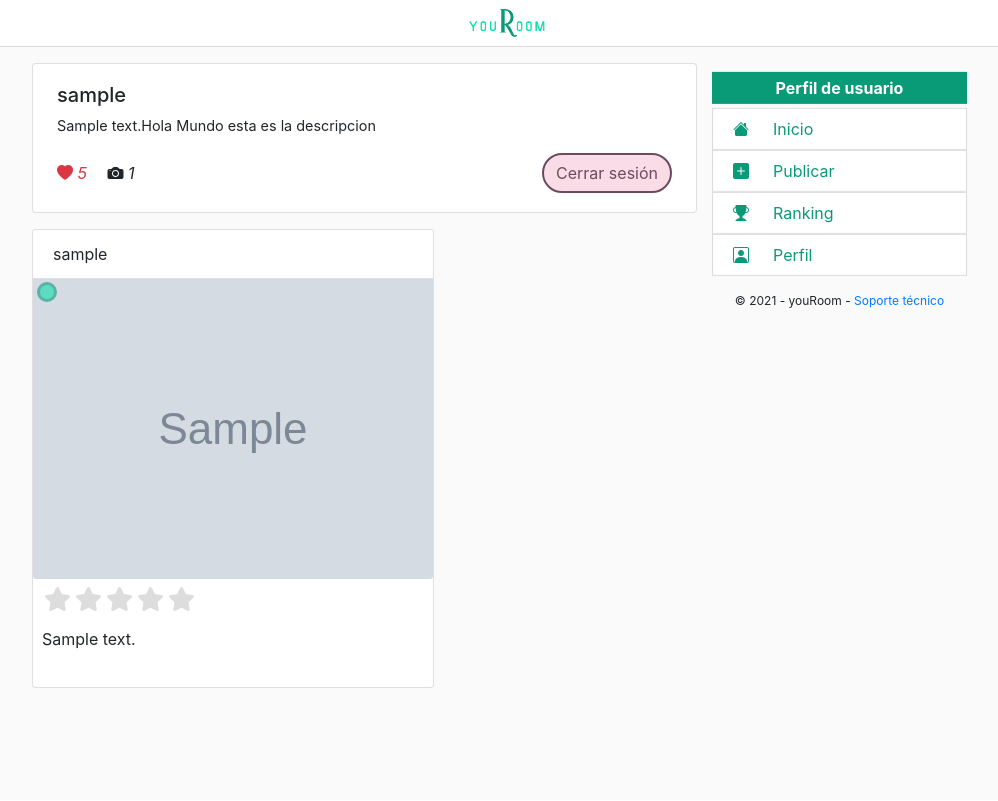
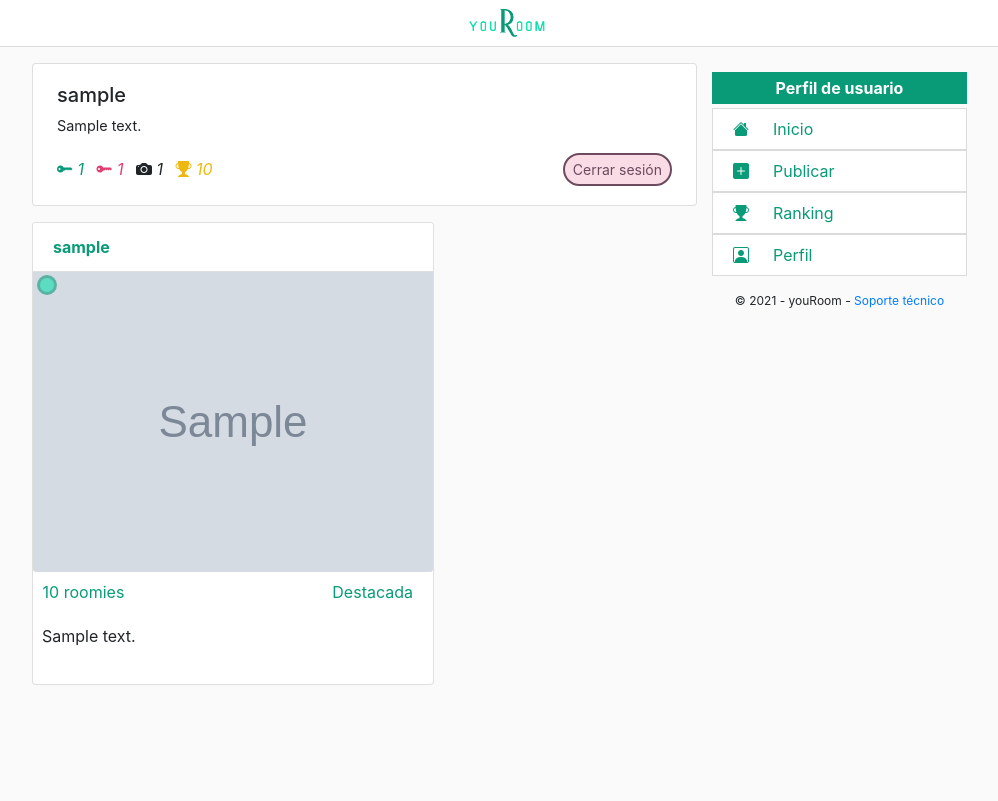
Before and after one commit to youRoom-ISPP/youRoom, a Django app: page /perfil/ in a window 1280 px wide. Shown: the whole page, without its empty margins (133-1131 px from the left). Before the commit the page ends 688 px from the top, so only its background shows below. Run offline with Django 3.2, Linux system fonts and the light colour scheme; a user stored in the database is signed in; tables that the repository leaves empty hold one stand-in row (values such as "Sample post"); grey boxes marked "Sample" are stand-in pictures; some libraries are stand-ins or nearby versions.

Commit message:
Implementar frontend destacar de publicaciones-#38
Añadido destacado de publicaciones, estilos y ajustes para integración con backend. Modificación del timeline para imposibilitar la autovaloración de publicaciones.

```diff
--- a/youroom/perfil/views.py
+++ b/youroom/perfil/views.py
@@ -19,4 +19,5 @@ class PerfilView(TemplateView):
         context['publicaciones'] = publicaciones
         context['numPublicaciones'] = publicaciones.count()
         context['user'] = usuario
+        context['vidasTotales'] = cont.numVidasCompradas + cont.numVidasSemanales
         return context
--- a/youroom/static/css/custom.css
+++ b/youroom/static/css/custom.css
@@ -39,6 +39,7 @@ input[type="file"] {
 .btn-cancelar-publicacion:focus {
     background-color: #6C4B5E;
     color: #F9DCE5;
+    border: 2px solid #F9DCE5;
 }
 
 .item-subir-foto {
@@ -68,8 +69,35 @@ input[type="file"] {
     margin-top: 16px;
 }
 
+.boton-destacar {
+    background-color: #77fdde!important;
+    border: 2px solid #099A78!important;
+    border-radius: 30px;
+    color: #086952;
+    padding: 0 0.8rem;
+    height: 80%;
+}
+
+.boton-destacar:hover,
+.boton-destacar:active {
+    background-color: #099A78!important;
+    border-color: #77fdde!important;
+    color: #77fdde!important;
+}
+
+.destacada {
+    color: #099A78;
+    font-size: 1em;
+}
+
+.puntos{
+    color: #099A78;
+    font-size: 1em;
+    margin-left: -0.65rem;
+}
+
 .boton {
-    background-color: #0DDFAD;
+    background-color: #77fdde;
     border: 2px solid #099A78;
     border-radius: 30px;
     color: #086952;
@@ -81,8 +109,8 @@ input[type="file"] {
 .boton:active,
 .boton:focus {
     background-color: #099A78!important;
-    border-color: #0DDFAD!important;
-    color: #0DDFAD!important;
+    border-color: #77fdde!important;
+    color: #77fdde!important;
 }
 
 .titulo-accion {
@@ -120,16 +148,18 @@ input[type="file"] {
     transition-duration: 0.4s;
 }
 
+.vida-semanal {
+    color: #099A78!important;
+}
+
+.vida-comprada {
+    color: #DE3F72 !important;
+}
+
 .b-publicar {
     padding-left: 1.2rem;
     padding-right: 1.2rem;
 }
-
-/* .container-pegajoso {
-    position: sticky;
-    top:0px;
-    z-index:100;
-} */
 
 @media (max-width: 767px) {
     .header-mobile {
--- /dev/null
+++ b/youroom/static/js/perfil.js
@@ -0,0 +1,20 @@
+$(document).ready(function(){
+    $("#vida-semanal").click(function(){
+        $("[data-toggle='vida-semanal']").popover('show');
+    });
+});
+$(document).ready(function(){
+    $("#vida-comprada").click(function(){
+        $("[data-toggle='vida-comprada']").popover('show');
+    });
+});
+$(document).ready(function(){
+    $("#publicaciones-totales").click(function(){
+        $("[data-toggle='publicaciones-totales']").popover('show');
+    });
+});
+$(document).ready(function(){
+    $("#puntos-totales").click(function(){
+        $("[data-toggle='puntos-totales']").popover('show');
+    });
+});
--- a/youroom/templates/base/base.html
+++ b/youroom/templates/base/base.html
@@ -109,5 +109,6 @@
     <script src="{% static 'js/bootstrap.min.js' %}"></script>
     <script src="{% static 'js/publicacion.js' %}"></script>
     <script src="{% static 'js/valoracion.js' %}"></script>
+    <script src="{% static 'js/perfil.js' %}"></script>
 </body>
 </html>
--- /dev/null
+++ b/youroom/templates/perfil/destacado.html
@@ -0,0 +1,47 @@
+<div class="modal fade" id="modalDestacarP{{p.id}}" tabindex="-1" data-backdrop="static" aria-labelledby="modalDestacarP" aria-hidden="true">
+    <div class="modal-dialog modal-dialog-centered">
+        <div class="modal-content">
+            <div class="modal-body">
+                <div class="row">
+                    <div class="col-12">
+                        <!-- Modal para destacar publicación -->
+                        {% if cont.estaActivo is False %}
+                        <!-- Si es premium -->
+                        {% if cont.perfil.totalPuntos >= 50 %}
+                        <!-- Si tiene mas de 50 pts -->
+                        <p class="text-center">¿Seguro que quieres destacar la publicación?<br>Perderás el 10% de tus puntos de ranking.</p>
+                        <div class="text-center">
+                            <a class="btn btn-primary boton" href="{% url 'destacar_publicacion' p.id %}">Sí, quiero destacar la publicación</a>
+                            <button type="button" class="btn btn-cancelar-publicacion" data-dismiss="modal">No quiero</button>
+                        </div>
+                        {% else %}
+                        <!-- Si tiene menos de 50 pts -->
+                        <p class="text-center">No puedes destacar la publicación<br>Necesitas al menos 50 puntos para destacar una publicación.</p>
+                        <div class="text-center">
+                            <button type="button" class="btn btn-cancelar-publicacion" data-dismiss="modal">Cancelar</button>
+                        </div>
+                        {% endif %}
+                        {% else %}
+                        <!-- Si no es premium -->
+                        {% if vidasTotales >= 2 %}
+                        <!-- Tiene 2 vidas o mas -->
+                        <p class="text-center">¿Seguro que quieres destacar la publicación?<br>Gastarás 2 keys priorizando las semanales.</p>
+                        <div class="text-center">
+                            <a class="btn btn-primary boton" href="{% url 'destacar_publicacion' p.id %}">Sí, quiero destacar la publicación</a>
+                            <button type="button" class="btn btn-cancelar-publicacion" data-dismiss="modal">No quiero</button>
+                        </div>
+                        {% else %}
+                        <!-- Tiene menos de 2 vidas -->
+                        <p class="text-center">No puedes destacar la publicación<br>Necesitas al menos 2 keys para poder destacar la publicación.</p>
+                        <div class="text-center">
+                            <a class="btn btn-primary boton" href="#">Quiero comprar keys</a>
+                            <button type="button" class="btn btn-cancelar-publicacion" data-dismiss="modal">Cancelar</button>
+                        </div>
+                        {% endif %}
+                        {% endif %}
+                    </div>
+                </div>
+            </div>
+        </div>
+    </div>
+</div>
--- a/youroom/templates/perfil/perfil.html
+++ b/youroom/templates/perfil/perfil.html
@@ -12,49 +12,71 @@
         </div>
         <section class="row">
             <div class="col-12">
-                <p class="descripcion-usuario">{{user.descripcion}}Hola Mundo esta es la descripcion</p>
+                <p class="descripcion-usuario">{{user.descripcion}}</p>
             </div>
             <div class="col-6 align-self-center">
-                <i class="bi bi-heart-fill text-danger"> 5 </i>
-                <i class="bi bi-camera-fill ml-3"> 1 </i>
+                {% if cont.estaActivo is True %}
+                <span id="vida-semanal" data-toggle="vida-semanal" data-trigger="click" data-placement="top"
+                    data-content="Keys semanales">
+                    <i class="bi bi-key-fill vida-semanal" alt> {{cont.numVidasSemanales}} </i>
+                </span>
+                <span id="vida-comprada" data-toggle="vida-comprada" data-trigger="click" data-placement="top"
+                    data-content="Keys compradas">
+                    <i class="bi bi-key-fill ml-2 vida-comprada"> {{cont.numVidasCompradas}} </i>
+                </span>
+                {% endif %}
+                <span id="publicaciones-totales" data-toggle="publicaciones-totales" data-trigger="click"
+                    data-placement="top" data-content="Publicaciones totales">
+                    <i class="bi bi-camera-fill ml-2"> {{numPublicaciones}} </i>
+                </span>
+                <span id="puntos-totales" data-toggle="puntos-totales" data-trigger="click" data-placement="top"
+                    data-content="Roomies">
+                    <i class="bi bi-trophy-fill primero ml-2"> {{user.totalPuntos}} </i>
+                </span>
             </div>
             <div class="col-6 d-flex justify-content-end">
-                <a class="btn btn-primary btn-cancelar-publicacion" href="{% url 'logout' %}">Cerrar sesión</a>
+                <a class="btn btn-primary btn-sm btn-cancelar-publicacion" href="{% url 'logout' %}">Cerrar sesión</a>
             </div>
         </section>
     </header>
 </div>
 <div class="row">
+    <div class="pt-sm-3 timeline">
         {% for p in publicaciones %}
-    <div class="pt-sm-3 timeline">
-        <div class="card">
+        <div>
+            <div class="card mb-3">
                 <div class="card-header bg-white">
-                {{p.usuario.user.username}}
+                    <strong class="timeline-user">{{p.usuario.user.username}}</strong>
                 </div>
                 <div class="container-visor-timeline">
                     <img src="{{p.imagen.url}}" class="card-img-bottom">
                     {% for e in p.etiqueta_set.all %}
                     {% localize off %}
-                <a target="_blank" href="{{e.enlace}}"><div id="{{e.nombre}}" class="etiqueta" style="left: {{e.coord_x}}%; top: {{e.coord_y}}%;"></div></a>
+                    <a target="_blank" href="{{e.enlace}}">
+                        <div id="{{e.nombre}}" class="etiqueta" style="left: {{e.coord_x}}%; top: {{e.coord_y}}%;">
+                        </div>
+                    </a>
                     {% endlocalize %}
                     {% endfor %}
                 </div>
                 <div class="card-body cuerpo-tarjeta">
-                <div class="row pl-1 bg-white">
-                    <fieldset class="rating">
-                        <input type="radio" id="star5-r{{p.id}}" name="rating-r{{p.id}}" value="5" />
-                        <label class="full" for="star5-r{{p.id}}" title="5 estrellas"></label>
-                        <input type="radio" id="star4-r{{p.id}}" name="rating-r{{p.id}}" value="4" />
-                        <label class="full" for="star4-r{{p.id}}" title="4 estrellas"></label>
-                        <input type="radio" id="star3-r{{p.id}}" name="rating-r{{p.id}}" value="3" />
-                        <label class="full" for="star3-r{{p.id}}" title="3 estrellas"></label>
-                        <input type="radio" id="star2-r{{p.id}}" name="rating-r{{p.id}}" value="2" />
-                        <label class="full" for="star2-r{{p.id}}" title="2 estrellas"></label>
-                        <input type="radio" id="star1-r{{p.id}}" name="rating-r{{p.id}}" value="1" />
-                        <label class="full" for="star1-r{{p.id}}" title="1 estrella"></label>
-                    </fieldset>
+                    <div class="row pt-2 bg-white">
+                        <div class="col-6">
+                            <p class="puntos">{{p.totalValoraciones}} roomies</p>
                         </div>
-                <div class="row px-1">
+                        <div class="col-6 d-flex justify-content-end">
+                            <!-- Publicacion destacada -->
+                            {% if p.destacada.es_destacada %}
+                            <p class="destacada">Destacada</p>
+                            {% else %}
+                            <!-- Publicación no destacada -->
+                            <button class="btn btn-primary btn-sm boton-destacar"
+                                type="button" data-toggle="modal" data-target="#modalDestacarP{{p.id}}">   Destacar</button>
+                            {% endif %}
+                        </div>
+                    </div>
+                    {% include 'perfil/destacado.html' %}
+                    <div class="row px-1 pt-1">
                         <p>{{p.descripcion}}</p>
                     </div>
                 </div>
@@ -62,4 +84,5 @@
         </div>
         {% endfor %}
     </div>
+</div>
 {% endblock %}
```
Also changed, not shown: youroom/templates/timeline/timeline.html (+17 -0 lines). Lines whose indentation alone changed are shown as unchanged.
